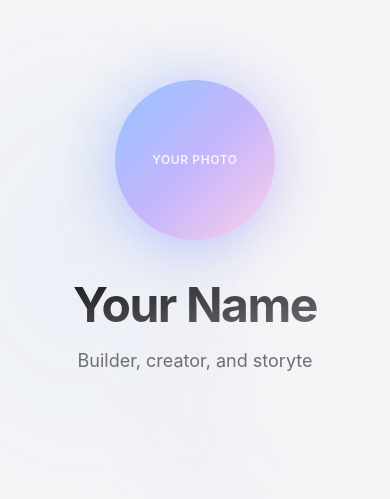
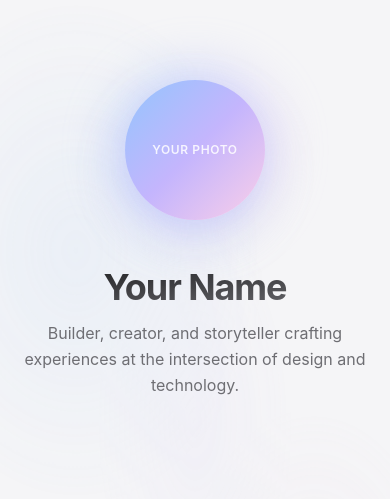
Before and after one commit to nthiessenf/personal-landing, a Next.js app in the folder landing-page/: page / in a window 390 px wide. Shown: the top 499 px of the page. Built offline with nearby package versions, Linux system fonts and the light colour scheme.

Commit message:
Refactor Hero component by adjusting layout dimensions, updating padding and text sizes, and enhancing visual effects for improved responsiveness and overall aesthetic appeal.

```diff
--- a/landing-page/components/hero.tsx
+++ b/landing-page/components/hero.tsx
@@ -4,23 +4,23 @@ import { motion } from "framer-motion";
 
 export function Hero() {
   return (
-    <section className="relative flex items-center py-20 lg:py-28 overflow-hidden">
+    <section className="relative flex items-center py-16 lg:py-24 overflow-visible">
       <div className="w-full">
-        <div className="flex flex-col lg:flex-row items-center gap-10 lg:gap-16">
+        <div className="flex flex-col lg:flex-row items-center gap-8 lg:gap-12">
           {/* Floating Headshot - Left Side */}
           <motion.div
             initial={{ opacity: 0, scale: 0.8 }}
             animate={{ opacity: 1, scale: 1 }}
             transition={{ duration: 0.8, ease: [0.23, 1, 0.32, 1] }}
-            className="flex-shrink-0"
+            className="flex-shrink-0 p-4"
           >
-            <div className="relative w-[160px] h-[160px] sm:w-[180px] sm:h-[180px] lg:w-[200px] lg:h-[200px]">
+            <div className="relative w-[140px] h-[140px] sm:w-[160px] sm:h-[160px] lg:w-[180px] lg:h-[180px]">
               <div
-                className="absolute inset-[-6px] rounded-full animate-pulse-glow"
+                className="absolute inset-[-8px] rounded-full animate-pulse-glow"
                 style={{
                   background: "linear-gradient(135deg, #93c5fd, #c4b5fd, #fbcfe8)",
-                  filter: "blur(28px)",
-                  opacity: 0.35,
+                  filter: "blur(24px)",
+                  opacity: 0.4,
                 }}
               />
 
@@ -45,11 +45,11 @@ export function Hero() {
             transition={{ duration: 0.8, delay: 0.1, ease: [0.23, 1, 0.32, 1] }}
             className="flex-1 text-center lg:text-left"
           >
-            <h1 className="text-5xl sm:text-6xl lg:text-7xl font-bold tracking-[-0.03em] bg-gradient-to-br from-[#1d1d1f] to-[#6e6e73] bg-clip-text text-transparent leading-[1.05] mb-4">
+            <h1 className="text-4xl sm:text-5xl lg:text-6xl font-bold tracking-[-0.03em] bg-gradient-to-br from-[#1d1d1f] to-[#6e6e73] bg-clip-text text-transparent leading-[1.1] mb-3">
               Your Name
             </h1>
-            <p className="text-lg sm:text-xl text-[#6e6e73] font-normal max-w-lg mx-auto lg:mx-0 leading-relaxed">
-              Builder, creator, and storyte
+            <p className="text-base sm:text-lg lg:text-xl text-[#6e6e73] font-normal max-w-md mx-auto lg:mx-0 leading-relaxed">
+              Builder, creator, and storyteller crafting experiences at the intersection of design and technology.
             </p>
           </motion.div>
         </div>
```
